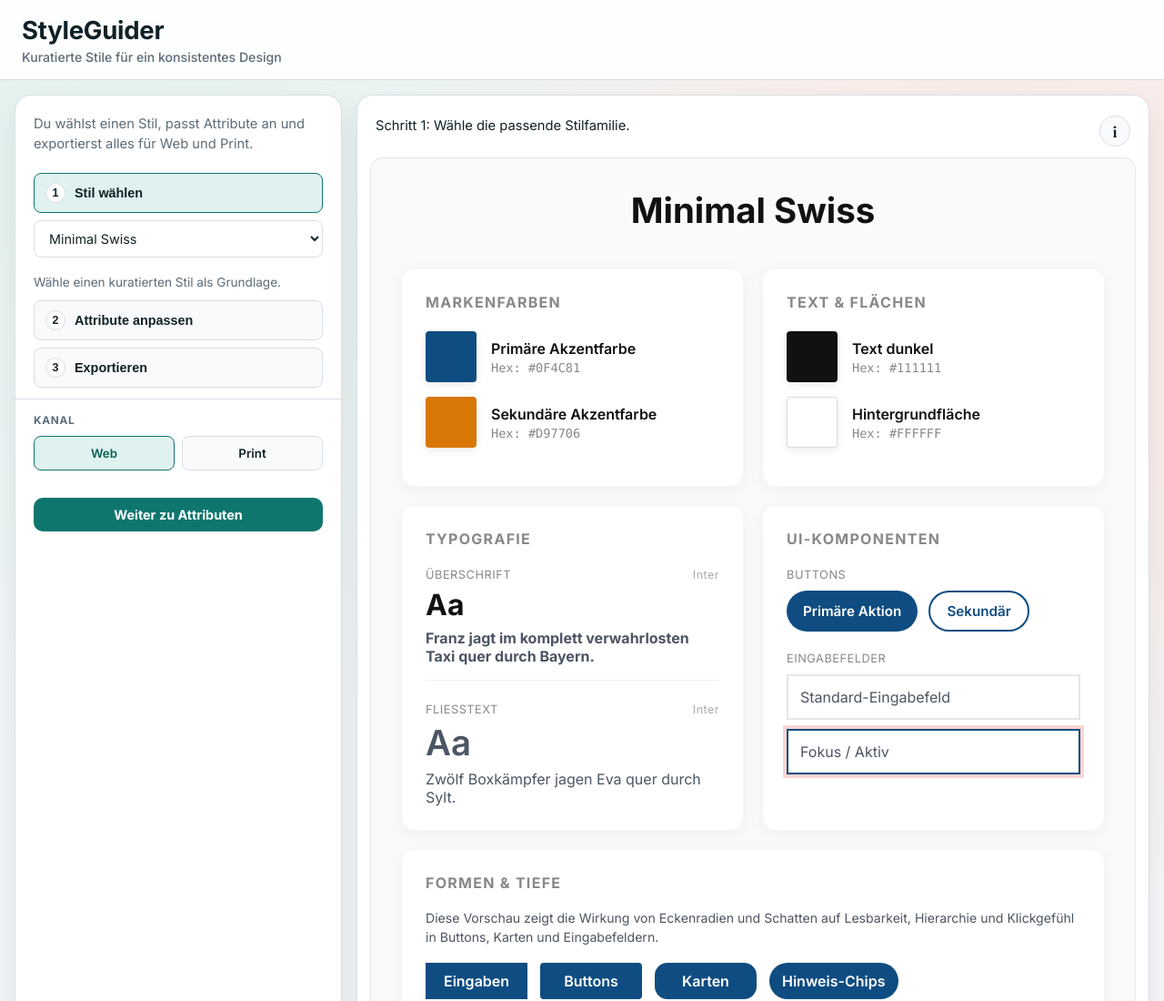
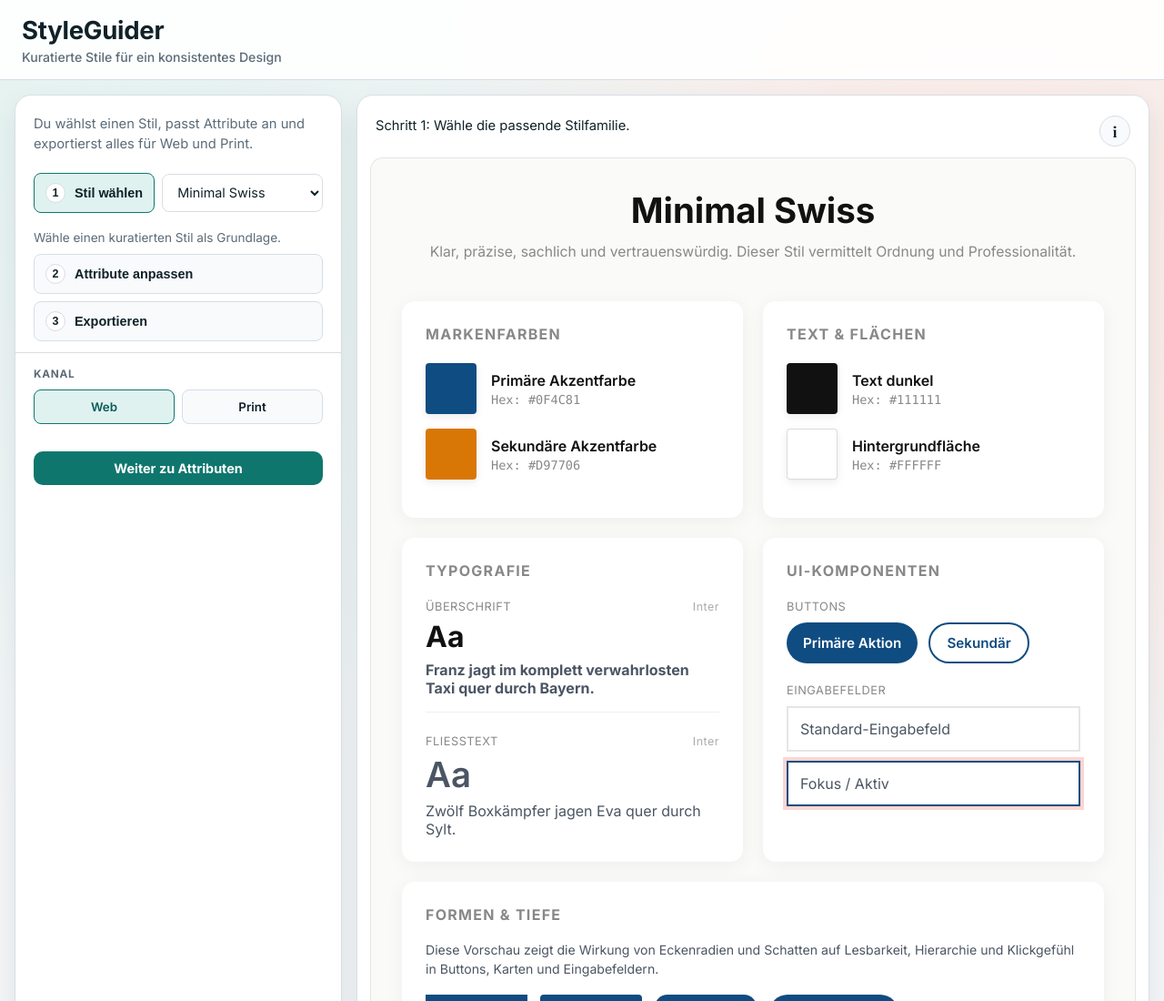
Before and after one commit to MrM-creates/StyleGuider, a website built with Vite: page index.html in a window 1280 px wide. Shown: the top 1100 px of the page at 91% size. Built offline with nearby package versions, Linux system fonts and the light colour scheme.

Commit message:
ux: show style summary in preview and inline style selector

```diff
--- a/index.html
+++ b/index.html
@@ -23,18 +23,19 @@
           </div>
 
           <nav class="stepper-nav" aria-label="Schritt-Navigation">
+            <div class="style-step-row">
               <button class="step-btn active" data-step="style" aria-current="step">
                 <span class="step-index">1</span>
                 Stil wählen
               </button>
-
-            <div class="style-picker-inline">
+              <div class="style-step-select-wrap">
                 <label for="style-presets-select" class="sr-only">Vorhandenen Stil auswählen</label>
-              <select id="style-presets-select" class="fs-input" aria-describedby="style-help"></select>
+                <select id="style-presets-select" class="fs-input style-step-select" aria-describedby="style-help"></select>
+              </div>
+            </div>
             <p id="style-help" class="control-help">
               Wähle einen kuratierten Stil als Grundlage.
             </p>
-            </div>
 
             <button class="step-btn" data-step="tokens">
               <span class="step-index">2</span>
@@ -194,6 +195,7 @@
             <div class="sg-container">
               <div class="sg-header">
                 <h1 id="preview-brand-title">Marke / UI Titel</h1>
+                <p id="preview-style-summary" class="preview-style-summary"></p>
               </div>
 
               <div class="sg-grid">
--- a/main.js
+++ b/main.js
@@ -154,6 +154,7 @@ const colorInputs = document.querySelectorAll('input[type="color"]');
 const tokenSelectInputs = document.querySelectorAll('select[data-var]');
 const radiusSlider = document.getElementById('radius-slider');
 const brandTitle = document.getElementById('preview-brand-title');
+const previewStyleSummary = document.getElementById('preview-style-summary');
 const fontHeadingDisplay = document.getElementById('font-family-heading-display');
 const fontBodyDisplay = document.getElementById('font-family-body-display');
 const stepBtns = document.querySelectorAll('.step-btn');
@@ -264,6 +265,9 @@ function setStyleInfo(styleObj) {
   const info = handbookInfoFor(styleObj);
 
   infoStyleName.innerText = styleObj.style_family.name;
+  if (previewStyleSummary) {
+    previewStyleSummary.innerText = info.effect;
+  }
   infoStyleEffect.innerText = info.effect;
   infoStyleSuitable.innerText = info.suitable;
   infoStyleAvoid.innerText = info.avoid;
--- a/style.css
+++ b/style.css
@@ -136,10 +136,19 @@ body {
   border-bottom: 1px solid var(--ui-border);
 }
 
-.style-picker-inline {
+.style-step-row {
   display: grid;
+  grid-template-columns: minmax(130px, auto) 1fr;
   gap: 8px;
-  margin-bottom: 2px;
+  align-items: center;
+}
+
+.style-step-select-wrap {
+  min-width: 0;
+}
+
+.style-step-select {
+  height: 42px;
 }
 
 .step-btn {
@@ -504,6 +513,13 @@ input[type='range'] {
   color: var(--pv-text-dark);
   font-size: clamp(2rem, 3vw, 2.8rem);
   font-family: var(--pv-font-heading);
+}
+
+.preview-style-summary {
+  margin: 0;
+  color: var(--pv-text-main);
+  font-size: 0.98rem;
+  line-height: 1.45;
 }
 
 .sg-header p {
@@ -957,6 +973,10 @@ a:focus-visible {
     padding-right: 12px;
   }
 
+  .style-step-row {
+    grid-template-columns: 1fr;
+  }
+
   .sg-container {
     padding: 20px;
   }
```
Lines whose indentation alone changed are shown as unchanged.
